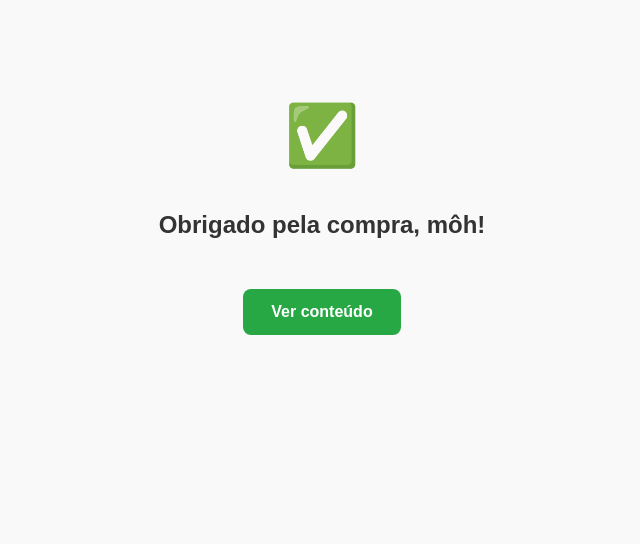
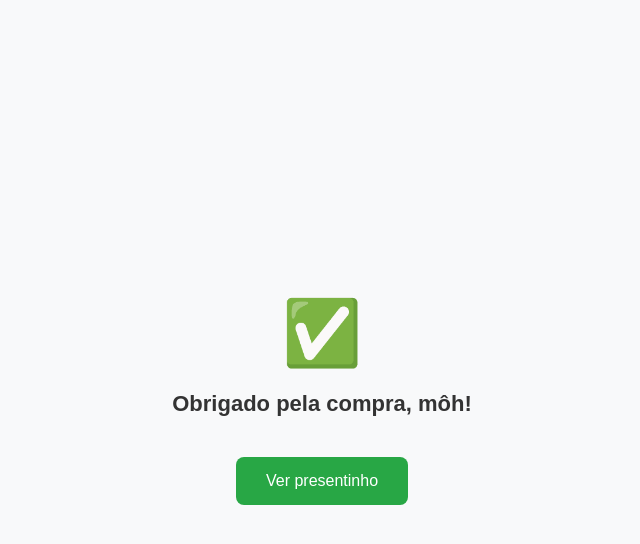
Before and after one commit to 3karu/Page, a plain HTML site: page Index.html in a window 1280 px wide. Shown: the whole page, without its empty margins (318-958 px from the left). Drawn offline with Linux system fonts and the light colour scheme.

Commit message:
Update Index.html

```diff
--- a/Index.html
+++ b/Index.html
@@ -3,38 +3,80 @@
 <html lang="pt-BR">
 <head>
   <meta charset="UTF-8">
-  <title>Obrigado pela compra!</title>
-  <!-- Meta Pixel Code -->
+  <meta name="viewport" content="width=device-width, initial-scale=1.0">
+  <title>Obrigado pela compra</title>
+  <style>
+    body {
+      background-color: #f8f9fa;
+      margin: 0;
+      padding: 0;
+      font-family: Arial, sans-serif;
+      display: flex;
+      justify-content: center;
+      align-items: center;
+      height: 100vh;
+    }
+    .container {
+      text-align: center;
+      padding: 20px;
+      max-width: 90%;
+    }
+    .emoji {
+      font-size: 64px;
+      color: #28a745;
+    }
+    h1 {
+      font-size: 22px;
+      color: #333;
+      margin: 20px 0;
+    }
+    .btn {
+      margin-top: 20px;
+      background-color: #28a745;
+      color: white;
+      border: none;
+      padding: 15px 30px;
+      font-size: 16px;
+      border-radius: 8px;
+      cursor: pointer;
+    }
+    .btn:hover {
+      background-color: #218838;
+    }
+  </style>
+
+  <!-- Facebook Pixel Code -->
   <script>
     !function(f,b,e,v,n,t,s)
-    {if(f.fbq)return;n=f.fbq=function()
-    {n.callMethod?
-      n.callMethod.apply(n,arguments):n.queue.push(arguments)};
-    if(!f._fbq)f._fbq=n;
-    n.push=n;
-    n.loaded=!0;
-    n.version='2.0';
-    n.queue=[];
-    t=b.createElement(e);
-    t.async=!0;
-    t.src='https://connect.facebook.net/en_US/fbevents.js';
-    s=b.getElementsByTagName(e)[0];
-    s.parentNode.insertBefore(t,s)}
-    (window, document,'script');
-
-    fbq('init', 'SEU_PIXEL_ID_AQUI'); // Substitua pelo seu ID do Pixel
+    {if(f.fbq)return;n=f.fbq=function(){n.callMethod?
+    n.callMethod.apply(n,arguments):n.queue.push(arguments)};
+    if(!f._fbq)f._fbq=n;n.push=n;n.loaded=!0;n.version='2.0';
+    n.queue=[];t=b.createElement(e);t.async=!0;
+    t.src=v;s=b.getElementsByTagName(e)[0];
+    s.parentNode.insertBefore(t,s)}(window, document,'script',
+    'https://connect.facebook.net/en_US/fbevents.js');
+    fbq('init', 'YOUR_PIXEL_ID');
     fbq('track', 'PageView');
   </script>
+  <noscript>
+    <img height="1" width="1" style="display:none"
+      src="https://www.facebook.com/tr?id=YOUR_PIXEL_ID&ev=PageView&noscript=1"/>
+  </noscript>
+  <!-- End Facebook Pixel Code -->
+
 </head>
-<body style="font-family:sans-serif;text-align:center;margin-top:100px;background-color:#f9f9f9;">
-  <h1 style="font-size:60px;">✅</h1>
-  <h2 style="color:#333;">Obrigado pela compra, môh!</h2>
-  <a href="https://seulinkdestino.com"
-     onclick="fbq('track', 'Purchase', {value: 49.90, currency: 'BRL'});"
-     style="display:inline-block;margin-top:30px;padding:14px 28px;
-     background-color:#28a745;color:white;text-decoration:none;
-     font-size:16px;font-weight:bold;border-radius:8px;">
-    Ver conteúdo
-  </a>
+<body>
+  <div class="container">
+    <div class="emoji">✅</div>
+    <h1>Obrigado pela compra, môh!</h1>
+    <button class="btn" onclick="handleRedirect()">Ver presentinho</button>
+  </div>
+
+  <script>
+    function handleRedirect() {
+      fbq('track', 'Purchase'); // Trigger conversion
+      window.location.href = 'https://seulink.com'; // <-- customize here
+    }
+  </script>
 </body>
 </html>
```
